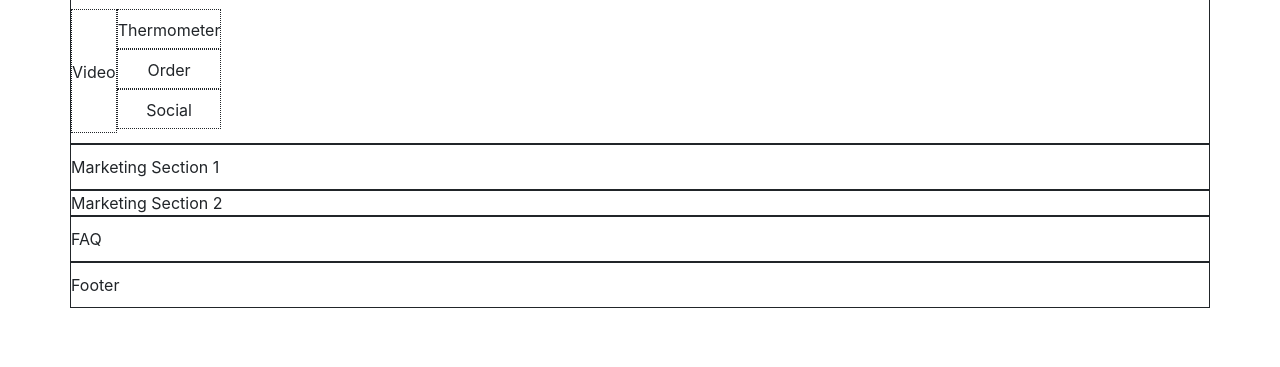
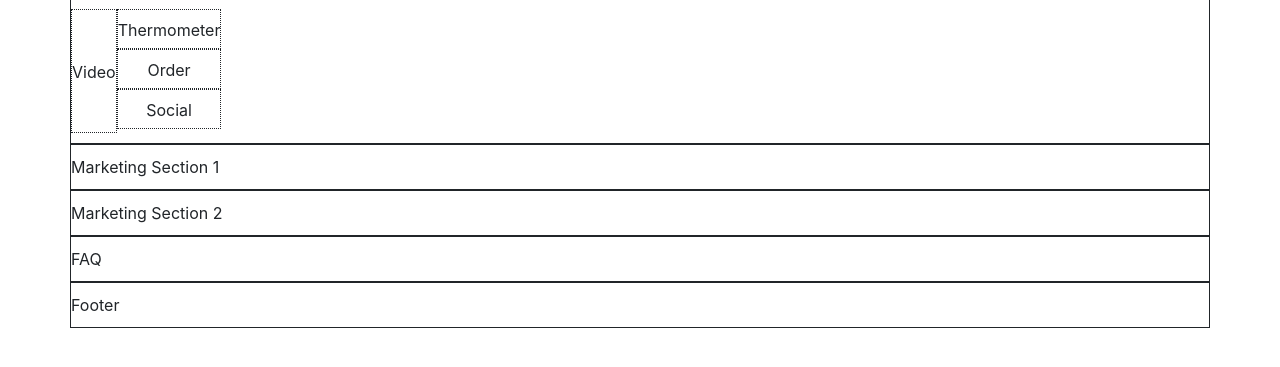
Before and after one commit to joeromero/bitstarter-9, a website: page index.html in a window 1280 px wide. Shown: the part 189-556 px from the top of the page. Drawn offline with nearby package versions, Linux system fonts and the light colour scheme.

Commit message:
homework3

```diff
--- a/index.html
+++ b/index.html
@@ -15,7 +15,7 @@
 			p.lead{
 				padding-top: 15px;
 			}
-			.navigation, .pitch, .section1, .faq, .footer{
+			.navigation, .pitch, .section1, .section2, .faq, .footer{
 			padding: 10px 0px 10px 0px;
 			}
 			.video, .thermometer, .order, .social{
```
